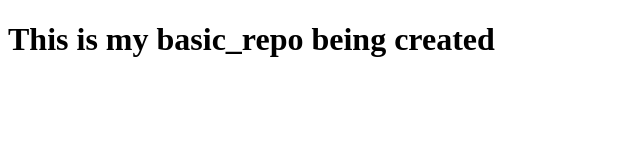
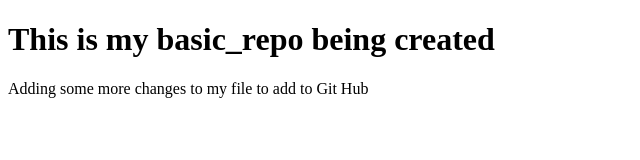
Before and after one commit to rickyrod4/basic_repo, a plain HTML site: page index.html in a window 1280 px wide. Shown: the whole page, without its empty margins (0-640 px from the left). Drawn offline with Linux system fonts and the light colour scheme.

Commit message:
added a p

```diff
--- a/index.html
+++ b/index.html
@@ -7,5 +7,6 @@
 </head>
 <body>
     <h1>This is my basic_repo being created</h1>
+    <p>Adding some more changes to my file to add to Git Hub</p>
 </body>
 </html>
```
